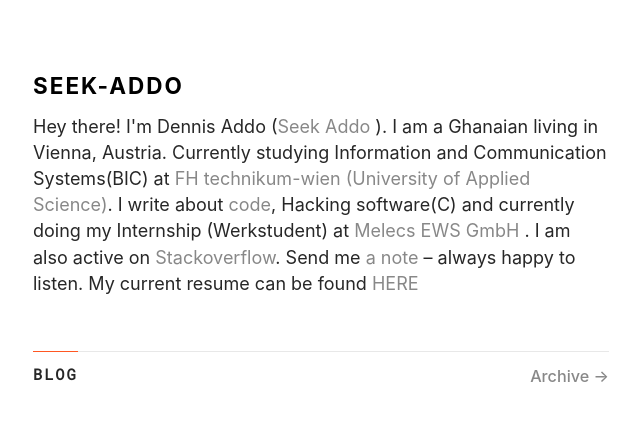
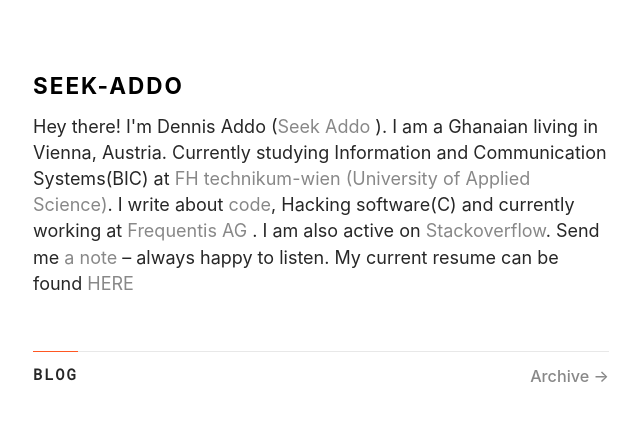
Before and after one commit to seekaddo/seekaddo.github.io, a Jekyll site: the page built from index.html, in a window 1280 px wide. Shown: the top 421 px of the page, without its empty margins (319-959 px from the left). Built offline with Jekyll 4.4.1, drawn with Linux system fonts in a browser that asks for light colours; nearby versions of some CDN libraries.

Commit message:
Update index.html

```diff
--- a/index.html
+++ b/index.html
@@ -4,7 +4,7 @@
 
 <header class="intro mar-tb-7">
   <h1 class="intro__head">SEEK-ADDO</h1>
-  <span class="intro__sub">Hey there! I'm Dennis Addo (<a href="https://github-profile-summary.com/user/seekaddo" target="_blank">Seek Addo </a>). I am a Ghanaian living in Vienna, Austria. Currently studying Information and Communication Systems(BIC) at <a href="https://www.technikum-wien.at/" target="_blank">FH technikum-wien (University of Applied Science)</a>. I write about <a href="https://github.com/{{ site.github }}" target="_blank">code</a>, Hacking software(C) and currently doing my Internship (Werkstudent) at <a href="https://www.melecs.com" target="_blank">Melecs EWS GmbH </a> . I am also active on <a href="https://stackoverflow.com/users/5644874/seek-addo?tab=profile" target="_blank"> Stackoverflow</a>. Send me  <a href="mailto:{{ site.email }}"> a note</a> – always happy to listen.
+  <span class="intro__sub">Hey there! I'm Dennis Addo (<a href="https://github-profile-summary.com/user/seekaddo" target="_blank">Seek Addo </a>). I am a Ghanaian living in Vienna, Austria. Currently studying Information and Communication Systems(BIC) at <a href="https://www.technikum-wien.at/" target="_blank">FH technikum-wien (University of Applied Science)</a>. I write about <a href="https://github.com/{{ site.github }}" target="_blank">code</a>, Hacking software(C) and currently working at <a href="https://www.frequentis.com" target="_blank">Frequentis AG </a> . I am also active on <a href="https://stackoverflow.com/users/5644874/seek-addo?tab=profile" target="_blank"> Stackoverflow</a>. Send me  <a href="mailto:{{ site.email }}"> a note</a> – always happy to listen.
   My current resume can be found <a href="https://resume.io/r/ybfvP8" target="_blank">HERE</a> </span>
 </header>
 
```
